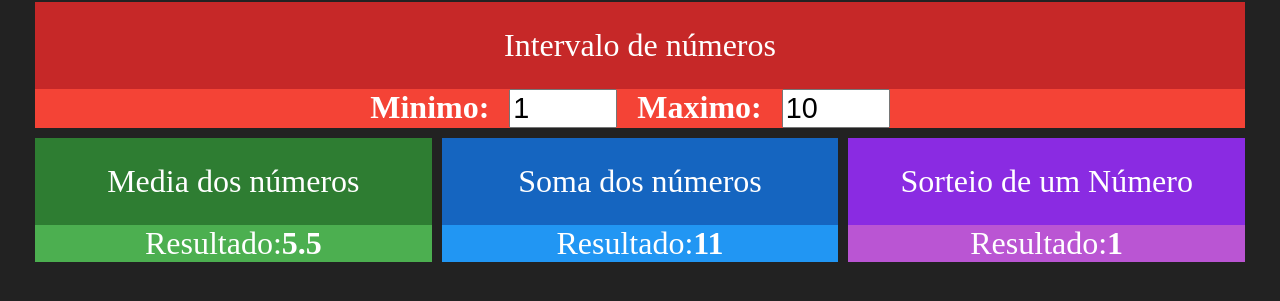
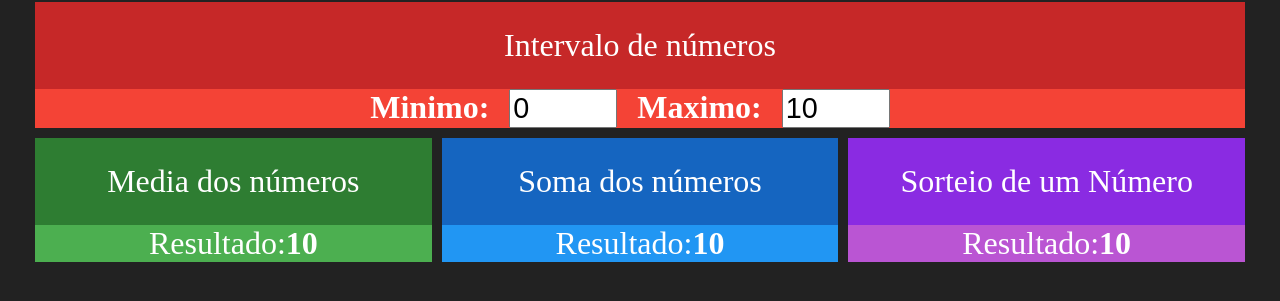
Before and after one commit to zYumoto/State-Maneger-with-Redux, a React (Create React App) app: page / in a window 1280 px wide. Shown: the part 193-494 px from the top of the page. Built offline with nearby package versions, Linux system fonts and the light colour scheme.

Commit message:
clean up modifications

```diff
--- a/src/App.js
+++ b/src/App.js
@@ -1,4 +1,4 @@
-import React, {useState} from 'react'
+import React from 'react'
 import './App.css';
 
 import Intervalo from './Components/Intervalo';
@@ -9,20 +9,16 @@
 
 function App() {
 
-  const [min, setMin] = useState(1)
-  const [max, setMax] = useState(10)
-
   return (
     <div className="App">
       <h1>Ex React Redux</h1>
       <div className='linha'>
-        <Intervalo min={min} max={max}
-        onMinChanged={setMin} onMaxChanged={setMax}></Intervalo>
+        <Intervalo></Intervalo>
       </div>
       <div className='linha'>
-      <Media min={min} max={max}></Media>
-        <Soma min={min} max={max}></Soma>
-        <Sorteio min={min} max={max}></Sorteio>
+      <Media></Media>
+        <Soma></Soma>
+        <Sorteio></Sorteio>
       </div>
     </div>
   );
--- a/src/Components/Intervalo.jsx
+++ b/src/Components/Intervalo.jsx
@@ -3,20 +3,17 @@
 import Card from './Card'
 
 export default props =>{
-    const { min, max } = props
 
     return(
         <Card title='Intervalo de números' red>
            <div className='Intervalo'>
            <span>
                 <strong>Minimo:</strong>
-                <input type="number" value={min}
-                    onChange={e=>props.onMinChange(+e.target.value)}/>
+                <input type="number" value={0} readOnly/>
             </span>
             <span>
                 <strong>Maximo:</strong>
-                <input type="number" value={max}
-                    onChange={e=>props.onMaxChange(+e.target.value)}/>
+                <input type="number" value={10} readOnly/>
             </span>
            </div>
         </Card>
--- a/src/Components/Media.jsx
+++ b/src/Components/Media.jsx
@@ -3,13 +3,12 @@
 
 export default props =>{
 
-        const { min, max } = props
     return(
         <Card title='Media dos números' green>
            <div>
                <span>
                     <span>Resultado:</span>
-                    <strong>{(max + min) /2}</strong>
+                    <strong>{10}</strong>
             </span>
            </div>
         </Card>
--- a/src/Components/Soma.jsx
+++ b/src/Components/Soma.jsx
@@ -2,13 +2,12 @@
 import Card from './Card'
 
 export default props =>{
-    const {min, max} = props
     return(
         <Card title='Soma dos números' blue>
            <div>
            <span>
             <span>Resultado:</span>
-                <strong>{max + min}</strong>
+                <strong>{10}</strong>
             </span>
            </div>
         </Card>
--- a/src/Components/Sorteio.jsx
+++ b/src/Components/Sorteio.jsx
@@ -2,14 +2,14 @@
 import Card from './Card'
 
 export default props =>{
-    const {min, max} = props
-    const aleatorio = parseInt(Math.random() * (max - min)) + min
+
+
     return(
         <Card title='Sorteio de um Número' purple>
            <div>
            <span>
             <span>Resultado:</span>
-                <strong>{aleatorio}</strong>
+                <strong>{10}</strong>
             </span>
            </div>
         </Card>
```
